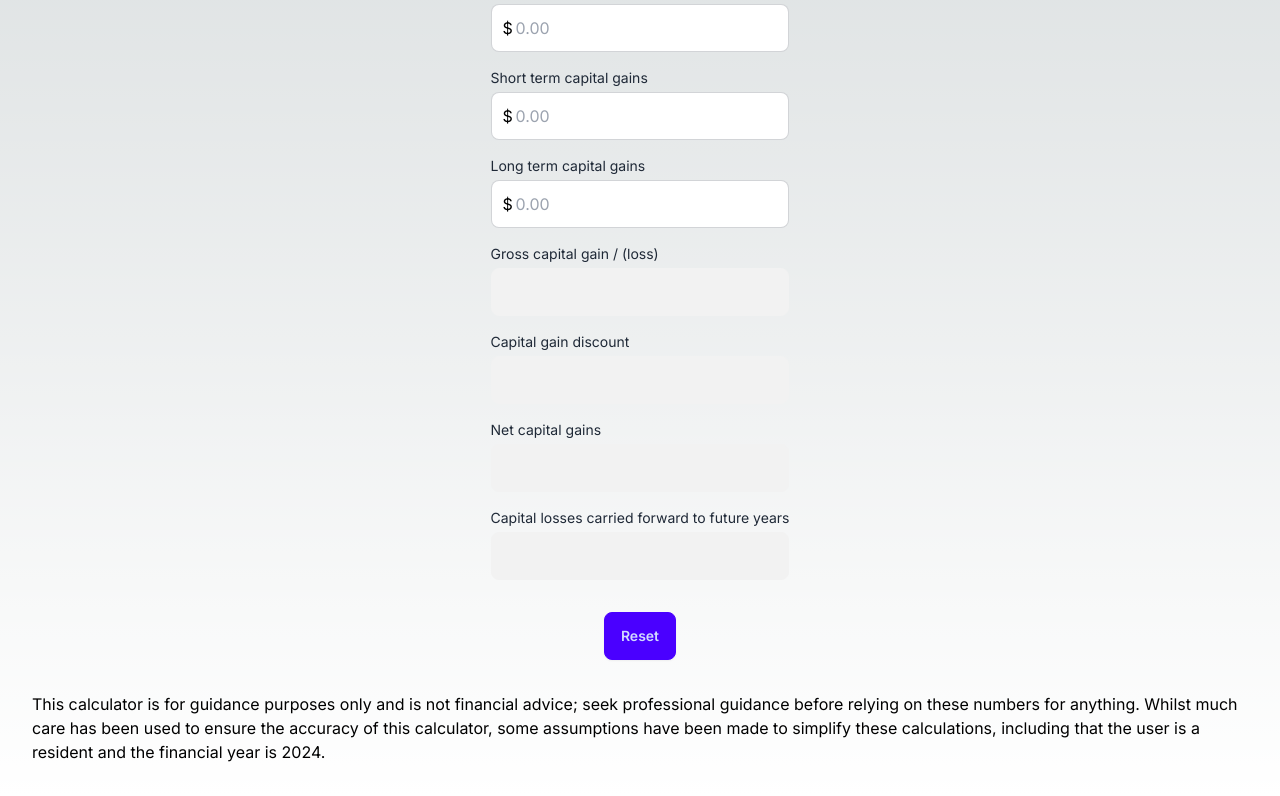
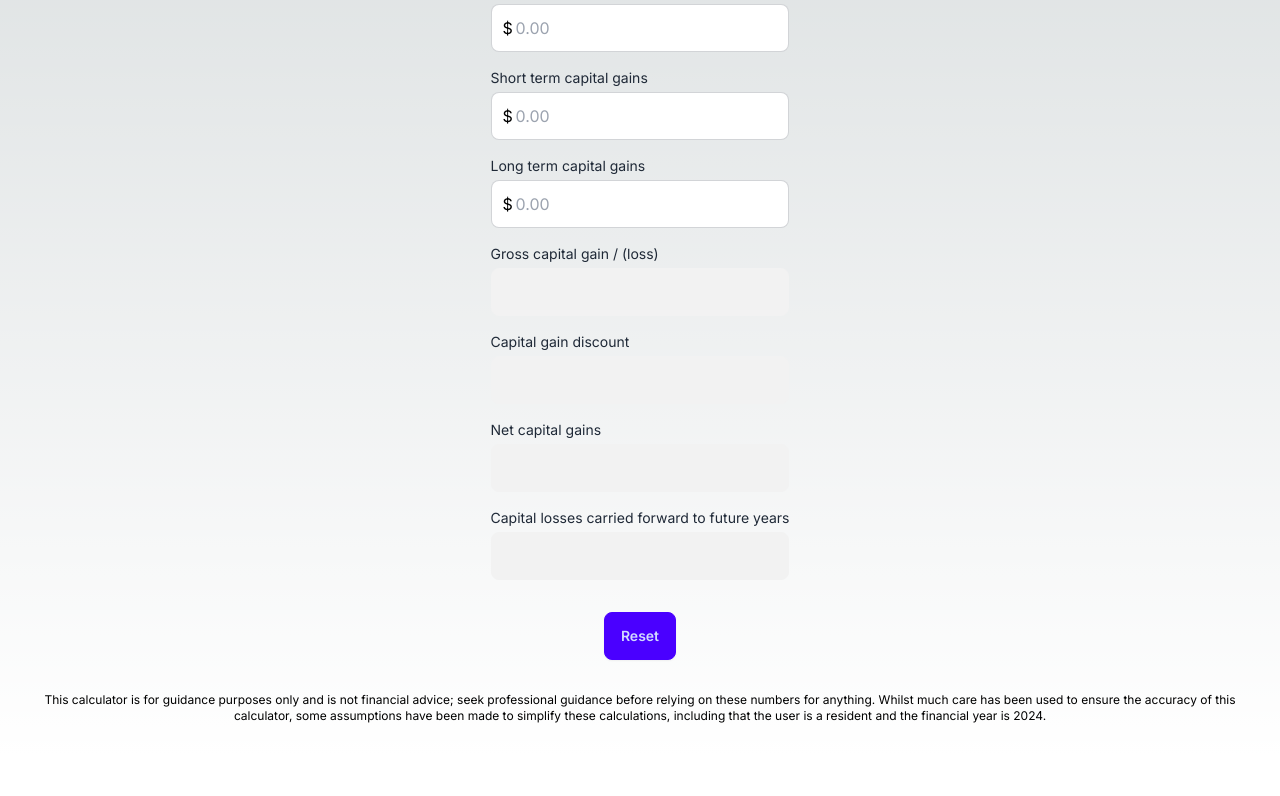
Before and after one commit to perryfardella/cgt-calculator, a Next.js app: page / in a window 1280 px wide. Shown: the part 300-1096 px from the top of the page. After the commit the page ends 1056 px from the top, so only its background shows below. Built offline with nearby package versions, Linux system fonts and the light colour scheme.

Commit message:
Update size of disclaimer text and update metadata

```diff
--- a/app/layout.tsx
+++ b/app/layout.tsx
@@ -5,8 +5,8 @@ import "./globals.css";
 const inter = Inter({ subsets: ["latin"] });
 
 export const metadata: Metadata = {
-  title: "Create Next App",
-  description: "Generated by create next app",
+  title: "Australian CGT Calculator",
+  description: "A calculator to determine your capital gains tax obligations.",
 };
 
 export default function RootLayout({
--- a/app/page.tsx
+++ b/app/page.tsx
@@ -241,7 +241,7 @@ export default function Home() {
       <button className="btn btn-primary" onClick={handleReset}>
         Reset
       </button>
-      <p>
+      <p className="text-xs text-center">
         This calculator is for guidance purposes only and is not financial
         advice; seek professional guidance before relying on these numbers for
         anything. Whilst much care has been used to ensure the accuracy of this
```
